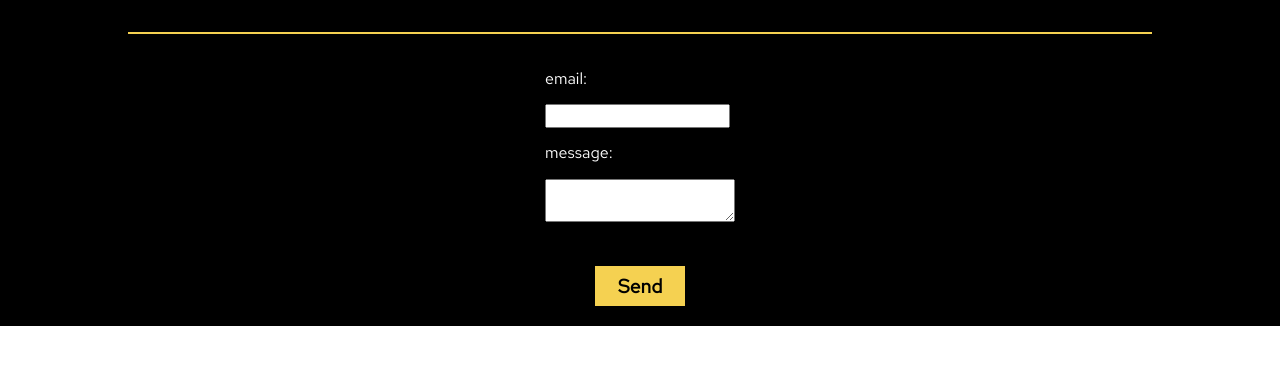
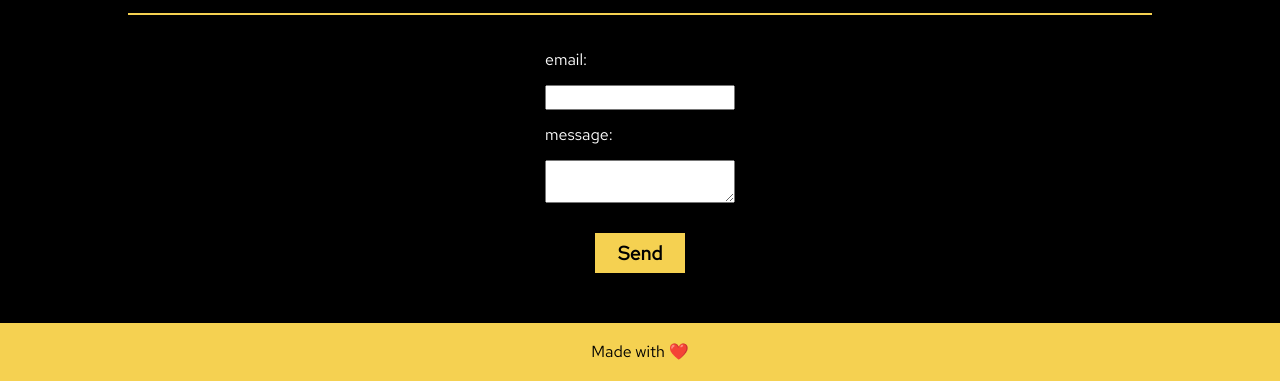
Before and after one commit to AleksandraBozenko/restaurant, a website: page src/content/index.html in a window 1280 px wide. Shown: the part 2903-3284 px from the top of the page. Before the commit the page ends 3229 px from the top, so only its background shows below. Drawn offline with nearby package versions, Linux system fonts and the light colour scheme; files that its build step writes are made by us from their sources.

Commit message:
Feat: Footer & repair contact form

```diff
--- a/src/content/index.html
+++ b/src/content/index.html
@@ -177,10 +177,14 @@
             <input class="contact__message--form-input" type="text">
             <p class="contact__message--form-text">message:</p>
             <textarea class="contact__message--form-textarea" type="text"></textarea>
+          <input class="contact__message--form-button" type="submit" value="Send">
+
           </form>
-          <input class="contact__message--button" type="submit" value="Send">
         </div>
       </section>
+      <footer class="footer">
+        <p class="footer__text">Made with ❤️</p>
+      </footer>
     </main>
 
     <script src="js/main.js"></script>
--- a/src/scss/main.scss
+++ b/src/scss/main.scss
@@ -184,6 +184,9 @@
     width: 100%;
     display: flex;
     justify-content: center;
+    &--title{
+      margin-bottom: 0;
+    }
   }
   &__content{
     width: 90%;
@@ -273,15 +276,27 @@
     flex-direction: column;
     &--form{
       padding: 20px;
-    }
-    &--button{
+      display: flex;
+      flex-direction: column;
+      &-button{
         width: 90px;
         height: 40px;
         background: $yellow;
         border: none;
         font-weight: bold;
         font-size: 1.2em;
-      margin: 20px auto;
+        margin: 30px auto;
       }
     }
   }
+}
+.footer{
+  width: 100%;
+  background: $yellow;
+  color: $black;
+  padding: 20px;
+  &__text{
+    margin: 0;
+    text-align: center;
+  }
+}
```
Lines whose indentation alone changed are shown as unchanged.
